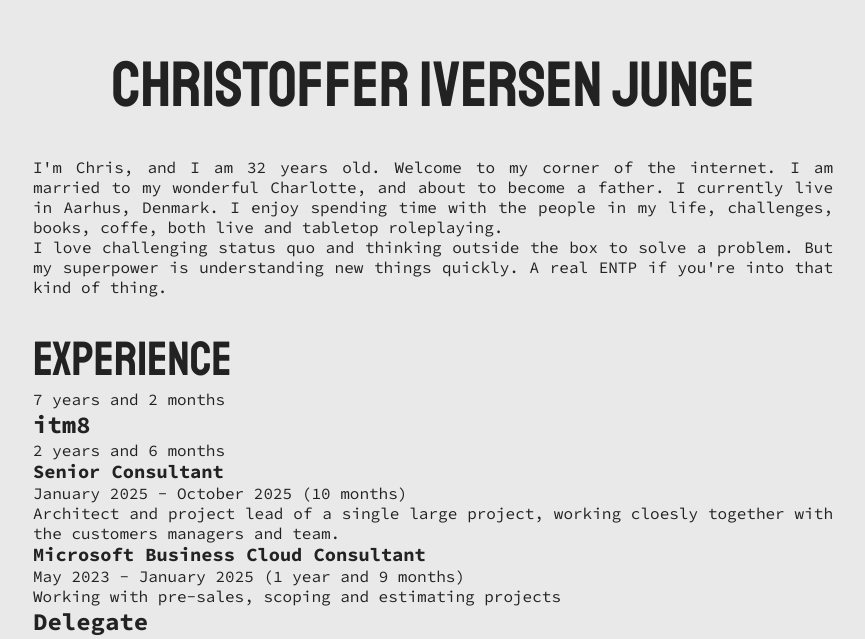
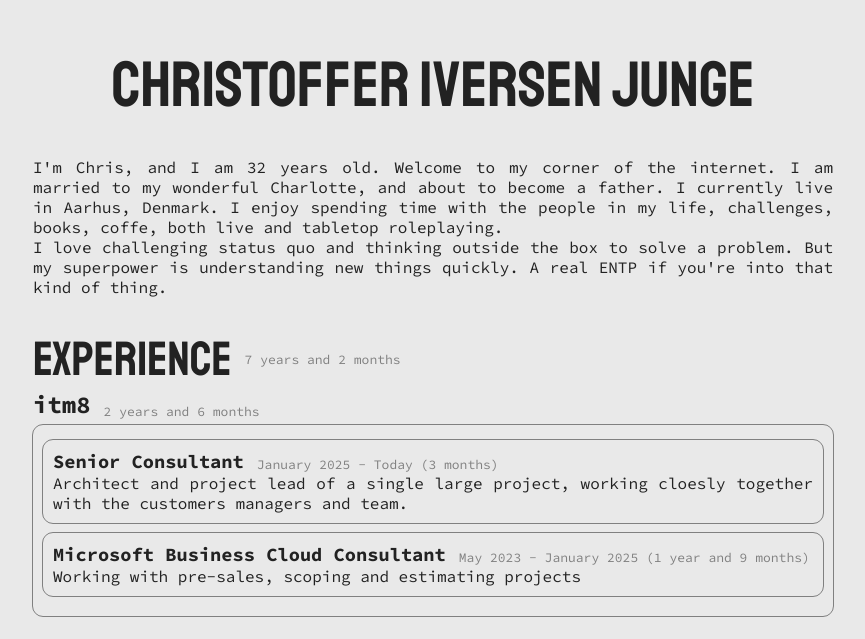
Before and after one commit to sixfourtwo/sixfourtwo.github.io, a Next.js app: page / in a window 1280 px wide. Shown: the part 119-758 px from the top of the page, without its empty margins (207-1072 px from the left). Built offline with nearby package versions, Linux system fonts and the light colour scheme.

Commit message:
Visually goup the job groupings
Add css to experiences, grouping thim and giving them a nice outline, as
well as making the time spent different places look better.

```diff
--- /dev/null
+++ b/src/app/sections/experience.module.css
@@ -0,0 +1,28 @@
+.experienceGroup {
+    margin-bottom: 20px;
+}
+
+.workplace {
+    display: flex;
+    flex-direction: row;
+    align-items: flex-end;
+
+}
+
+.experience {
+    outline: 1px;
+    outline-width: 1px;
+    outline-color: gray;
+    outline-style: solid;
+    border-radius: 10px;
+    padding: 10px;
+    margin-top: 5px;
+    margin-bottom: 10px;
+}
+
+.timeSpent {
+    font-size: small;
+    font-style: bold;
+    color: gray;
+    margin-left: 1em;
+}
--- a/src/app/sections/experience.tsx
+++ b/src/app/sections/experience.tsx
@@ -1,4 +1,5 @@
 import Header from "../components/header";
+import styles from "./experience.module.css";
 import { getExperience } from "../contentUtil/contentReader";
 import { toHumanReadableTimespan, toHumanReadableMonthAndYear } from "../helpers/dateHelper";
 
@@ -10,26 +11,34 @@ export default function Experience() {
     const experienceComponents = experience.map((expGroup) => {
 
         return (
-            <div key={expGroup.slug}>
+            <div key={expGroup.slug} className={styles.experienceGroup}>
+                <div className={styles.workplace}>
                     <h2>{expGroup.workplace}</h2>
-                <p>{toHumanReadableTimespan(expGroup.from, expGroup.to)}</p>
+                    <p className={styles.timeSpent}>{toHumanReadableTimespan(expGroup.from, expGroup.to)}</p>
+                </div>
+                <div className={styles.experience}>
                     {expGroup.experiences.map((exp) => {
                         return (
-                        <div key={exp.slug}>
+                            <div key={exp.slug} className={styles.experience}>
+                                <div className={styles.workplace}>
                                     <h3>{exp.metadata.title}</h3>
-                            <p>{toHumanReadableMonthAndYear(exp.metadata.from)} - {toHumanReadableMonthAndYear(exp.metadata.to)} ({toHumanReadableTimespan(exp.metadata.from, exp.metadata.to)})</p>
+                                    <p className={styles.timeSpent}>{toHumanReadableMonthAndYear(exp.metadata.from)} - {exp.metadata.currentjob ? "Today" : toHumanReadableMonthAndYear(exp.metadata.to)} ({toHumanReadableTimespan(exp.metadata.from, (exp.metadata.currentjob ? new Date() : exp.metadata.to))})</p>
+                                </div>
                                 <p>{exp.metadata.short}</p>
                             </div>
                         );
                     })}
+                </div>
             </div>
         );
     });
 
     return (
         <div>
+            <div className={styles.workplace}>
                 <Header>Experience</Header>
-            <p>{toHumanReadableTimespan(totalFrom, totalTo)}</p>
+                <p style={{alignSelf: "center"}} className={styles.timeSpent}>{toHumanReadableTimespan(totalFrom, totalTo)}</p>
+            </div>
             {experienceComponents}
         </div>
     );
```
Lines whose indentation alone changed are shown as unchanged.
